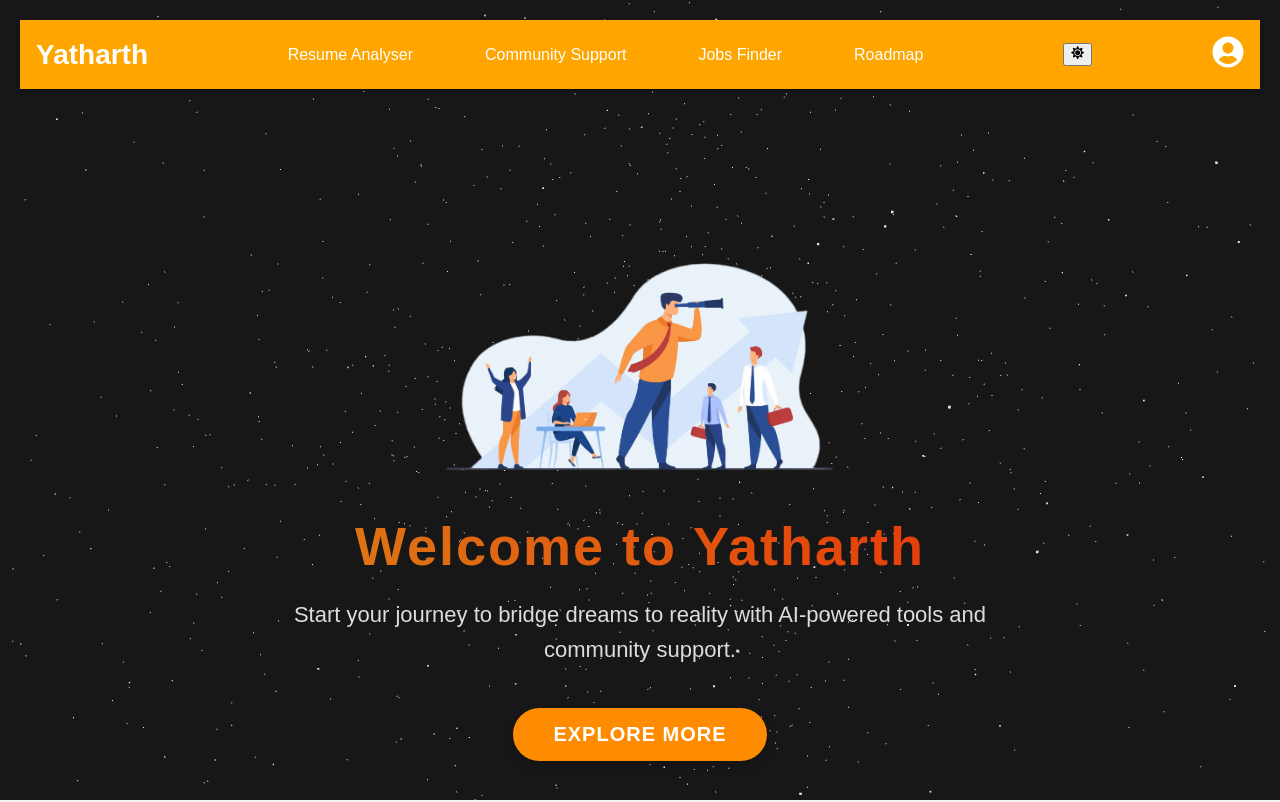
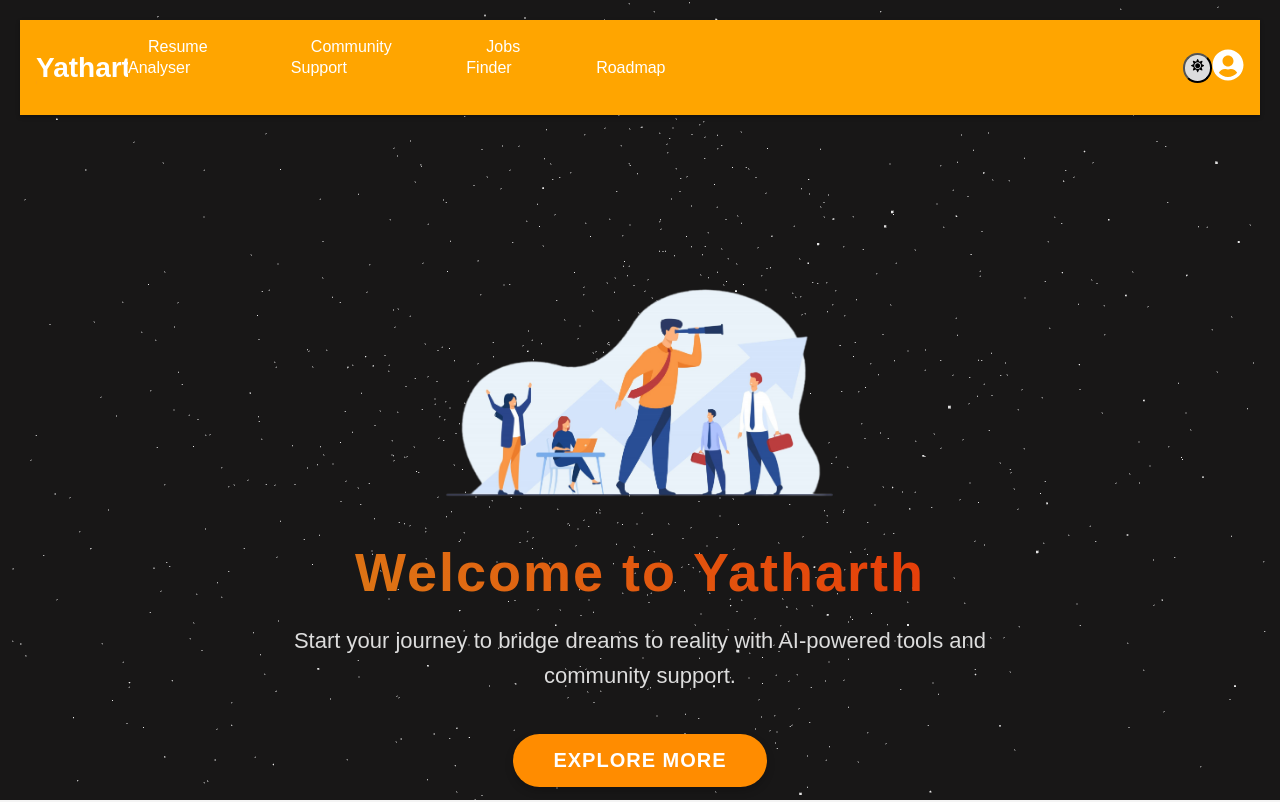
Before and after one commit to Aadithya-J/sih24, a React (Vite) app in the folder frontend/: page / in a window 1280 px wide. Shown: the top 802 px of the page. Built offline with nearby package versions, Linux system fonts and the light colour scheme; no server answers; sample sign-in values are in the browser's storage.

Commit message:
lightdark

```diff
--- a/frontend/src/components/Navbar/Navbar.css
+++ b/frontend/src/components/Navbar/Navbar.css
@@ -93,7 +93,19 @@ body{
 .navbar__link:hover::after {
   transform: translateX(-50%) scaleX(1);
 }
+.theme-toggle-button{
+  background-color: #ddd;
+ border-radius: 100%;
+ margin-left:500px;
+ width: 30px;
+ height:30px;
 
+
+}
+.theme-toggle-button:hover{
+  background-color:rgb(208, 94, 46);
+  border-radius: 100%;
+}
 /* Profile icon */
 .navbar__profile {
   position: relative;
```
Also changed, not shown: 2 other files (tests, documents, lock files or other folders).
